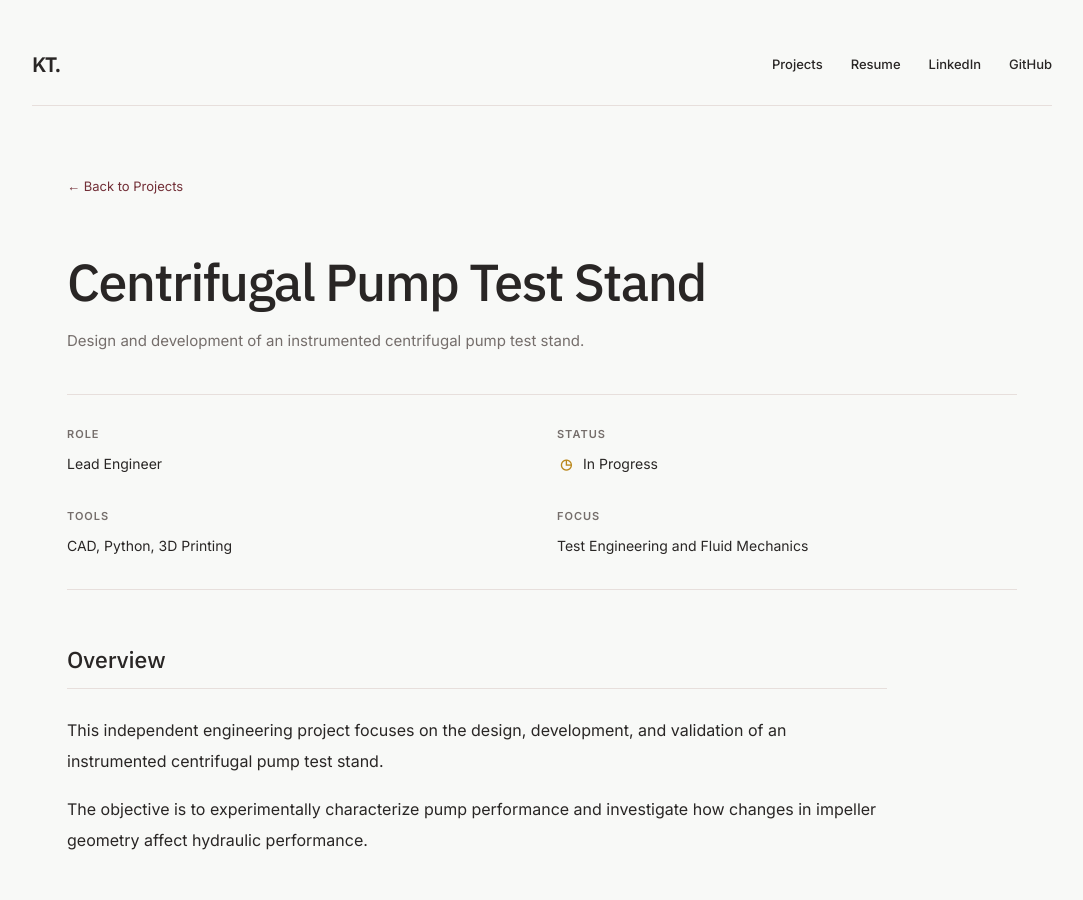
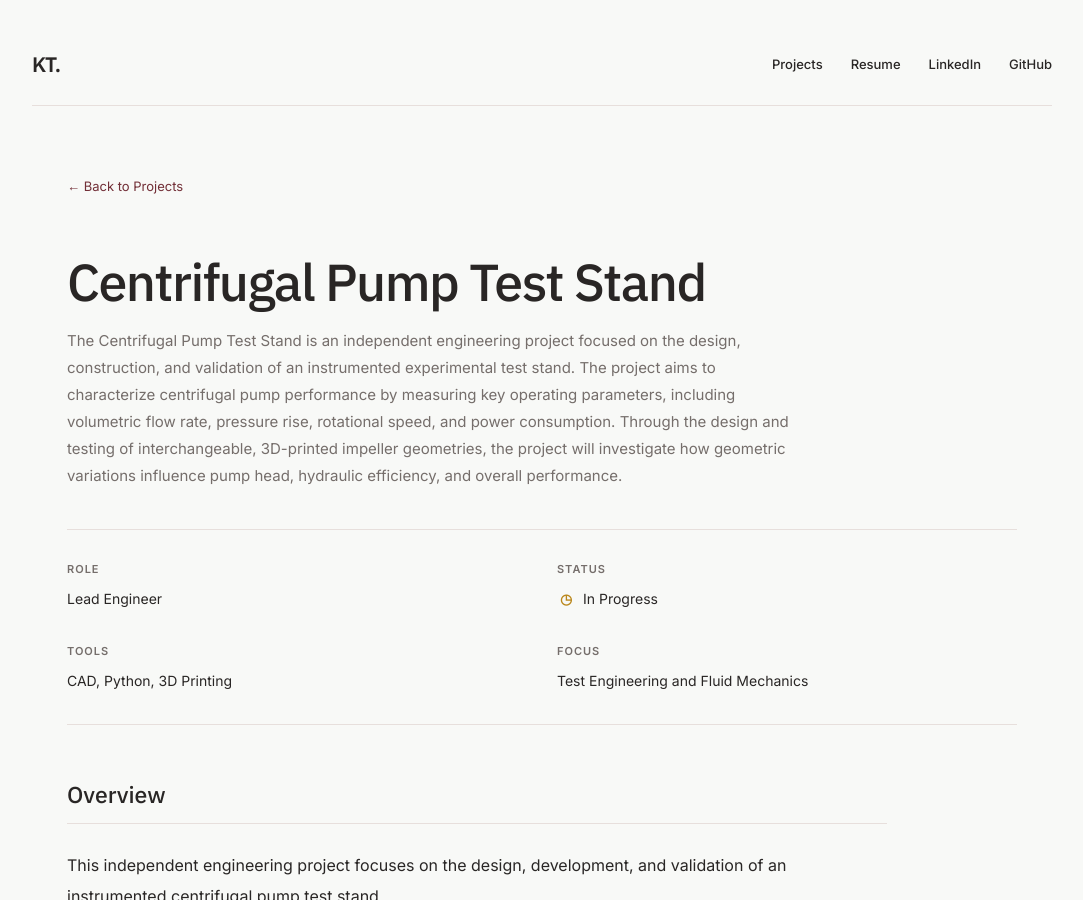
Before and after one commit to kevintieu1/kevintieu1.github.io, a Jekyll site: the page built from _projects/centrifugal-pump.md, in a window 1280 px wide and 900 px high. Shown: the whole window, without its empty margins (98-1181 px from the left). Built offline with Jekyll 4.4.1, drawn with Linux system fonts in a browser that asks for light colours.

Commit message:
Update centrifugal-pump.md

```diff
--- a/_projects/centrifugal-pump.md
+++ b/_projects/centrifugal-pump.md
@@ -1,6 +1,6 @@
 ---
 title: Centrifugal Pump Test Stand
-description: Design and development of an instrumented centrifugal pump test stand.
+description: The Centrifugal Pump Test Stand is an independent engineering project focused on the design, construction, and validation of an instrumented experimental test stand. The project aims to characterize centrifugal pump performance by measuring key operating parameters, including volumetric flow rate, pressure rise, rotational speed, and power consumption. Through the design and testing of interchangeable, 3D-printed impeller geometries, the project will investigate how geometric variations influence pump head, hydraulic efficiency, and overall performance.
 order: 1
 role: Lead Engineer
 status: In Progress
```
